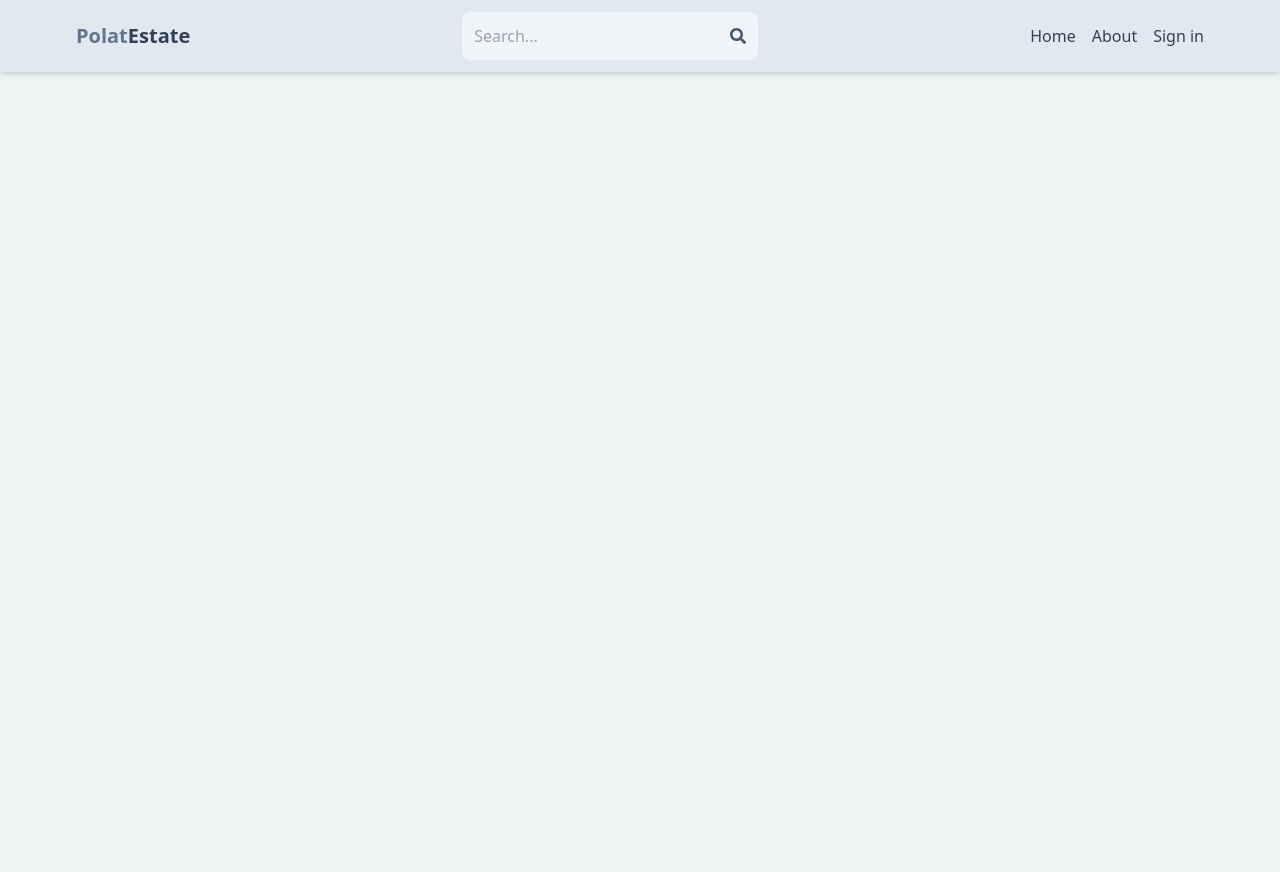
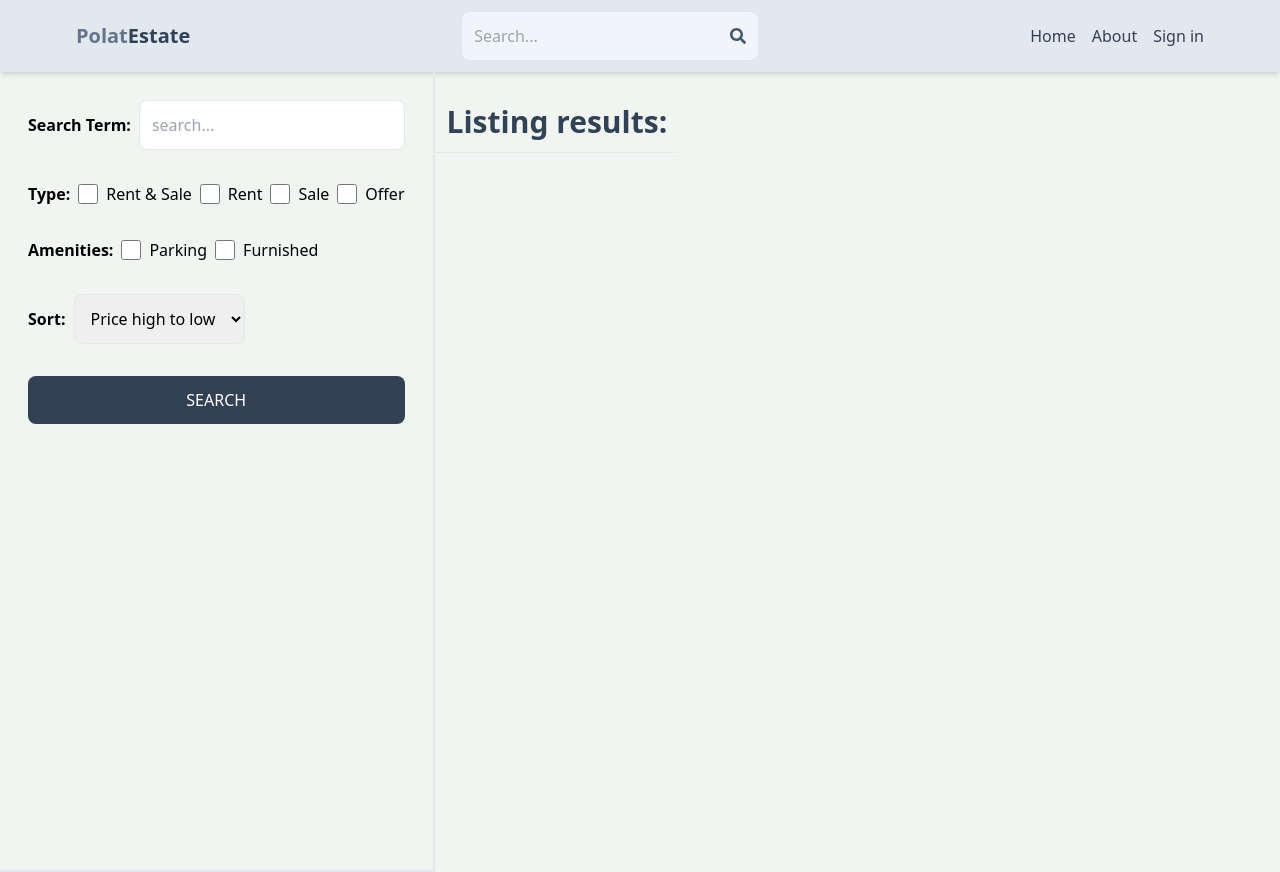
Before and after one commit to JohnParhat/mern-estate, a React (Vite) app in the folder client/: page /search in a window 1280 px wide. Before the commit the page ends 800 px from the top, so only its background shows below. Built offline with nearby package versions, Linux system fonts and the light colour scheme; no server answers.

Commit message:
create search page ui

```diff
--- a/client/src/App.jsx
+++ b/client/src/App.jsx
@@ -10,6 +10,7 @@
 import CreateListing from './pages/CreateListing'
 import EditListing from './pages/EditListing'
 import Listing from './pages/Listing'
+import Search from './pages/Search'
 const App = () => {
   return (
     <BrowserRouter>
@@ -19,6 +20,7 @@
         <Route path='/sign-in' element={<SignIn />} />
         <Route path='/sign-up' element={<SingUp />} />
         <Route path='/about' element={<About />} />
+        <Route path='/search' element={<Search />} />
         <Route element={<PrivateRoute />}>
           <Route path='/profile' element={<Profile />} />
           <Route path='/create-listing' element={<CreateListing />} />
--- /dev/null
+++ b/client/src/pages/Search.jsx
@@ -0,0 +1,72 @@
+import React from 'react'
+
+const Search = () => {
+  return (
+    <div className='flex flex-col md:flex-row'>
+      <div className='p-7 border-b-2 md:border-r-2 md:min-h-screen'>
+        <form className='flex flex-col gap-8'>
+          <div className='flex items-center gap-2 '>
+            <label className='whitespace-nowrap font-semibold'>
+              Search Term:
+            </label>
+            <input
+              className='border rounded-lg p-3 w-full'
+              type='text'
+              id='searchTerm'
+              placeholder='search...'
+            />
+          </div>
+          <div className='flex gap-2 flex-wrap items-center'>
+            <label className='font-semibold'>Type:</label>
+            <div className='flex gap-2'>
+              <input type='checkbox' id='all' className='w-5' />
+              <span>Rent & Sale</span>
+            </div>
+            <div className='flex gap-2'>
+              <input type='checkbox' id='rent' className='w-5' />
+              <span>Rent</span>
+            </div>
+            <div className='flex gap-2'>
+              <input type='checkbox' id='sale' className='w-5' />
+              <span>Sale</span>
+            </div>
+            <div className='flex gap-2'>
+              <input type='checkbox' id='offer' className='w-5' />
+              <span>Offer</span>
+            </div>
+          </div>
+          <div className='flex gap-2 flex-wrap items-center'>
+            <label className='font-semibold'>Amenities:</label>
+            <div className='flex gap-2'>
+              <input type='checkbox' id='parking' className='w-5' />
+              <span>Parking</span>
+            </div>
+            <div className='flex gap-2'>
+              <input type='checkbox' id='furnished' className='w-5' />
+              <span>Furnished</span>
+            </div>
+          </div>
+          <div className='flex items-center gap-2'>
+            <label className='font-semibold'>Sort:</label>
+            <select className='border rounded-lg p-3' id='sort_order'>
+              <option>Price high to low</option>
+              <option>Price low to high</option>
+              <option>Latest</option>
+              <option>Oldest</option>
+            </select>
+          </div>
+          <button className='bg-slate-700 text-white p-3 rounded-lg uppercase hover:opacity-95'>
+            Search
+          </button>
+        </form>
+      </div>
+      <div className=''>
+        <h1 className='text-3xl font-semibold border-b p-3 text-slate-700 mt-5'>
+          Listing results:
+        </h1>
+      </div>
+    </div>
+  )
+}
+
+export default Search
```
